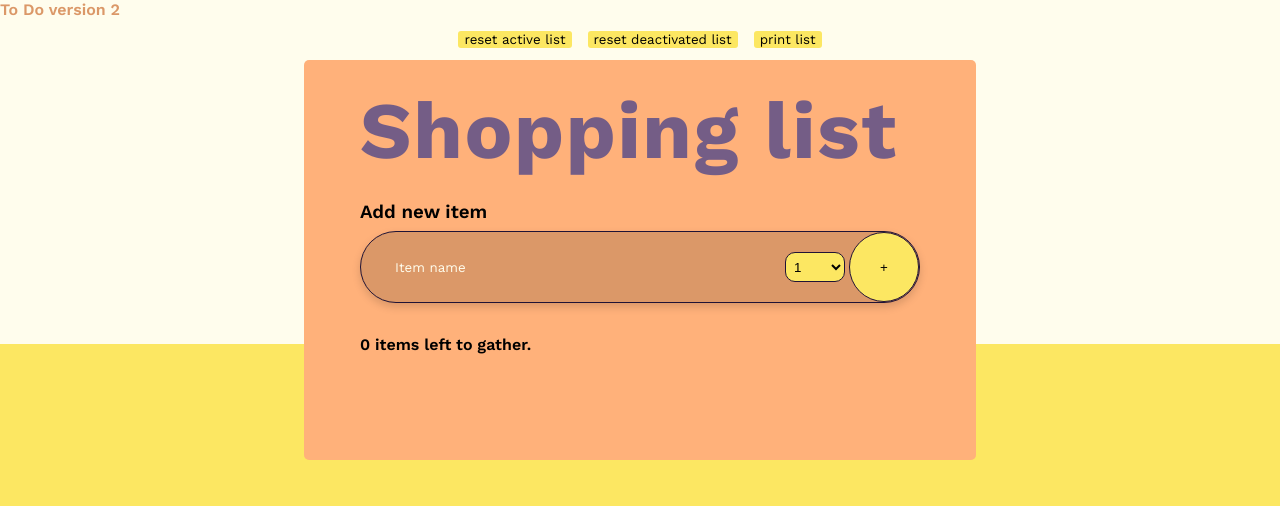
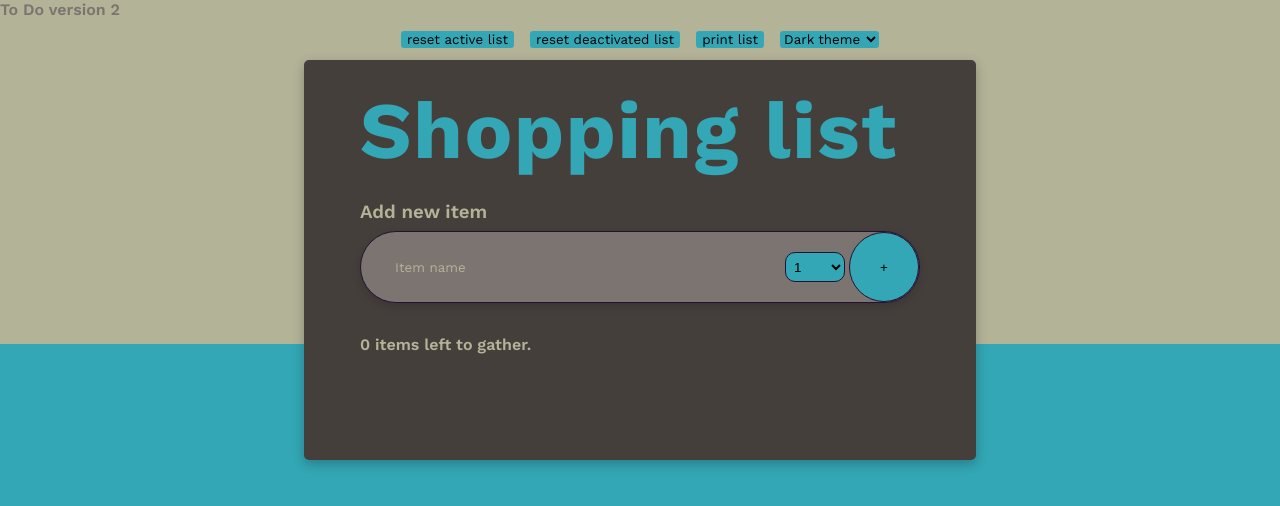
Before and after one commit to snotbroder/toDo-2, a plain HTML site: page index.html in a window 1280 px wide. Drawn offline with nearby package versions, Linux system fonts and the light colour scheme.

Commit message:
tilføjet theme switcher, og yderligere kommentarer i scriptet

```diff
--- a/index.html
+++ b/index.html
@@ -13,12 +13,16 @@
         rel="stylesheet">
 </head>
 
-<body>
+<body data-theme="dark">
     <h5>To Do version 2</h5>
     <div class="control-panel">
         <button id="resetList">reset active list</button>
         <button id="resetDeactivatedList">reset deactivated list</button>
         <button id="printList">print list</button>
+        <select class="themeSelector" name="theme">
+            <option value="dark">Dark theme</option>
+            <option value="light">Light theme</option>
+        </select>
     </div>
     <section class="list">
 
--- a/script.js
+++ b/script.js
@@ -3,11 +3,26 @@
 // Load items from localStorage arrays
 let list = JSON.parse(localStorage.getItem("taskList")) || [];
 let deactivatedList = JSON.parse(localStorage.getItem("deactivatedList")) || [];
+// Variables for color theme
+const domContent = document.querySelector("body");
+const selectElement = document.querySelector(".themeSelector");
 
 // Display items on page load
 document.addEventListener("DOMContentLoaded", () => {
   list.forEach(displayTask);
   deactivatedList.forEach(displayDeactivatedTask);
+
+  selectElement.addEventListener("change", (event) => {
+    console.log(`chosen: ${event.target.value}`);
+
+    if (event.target.value === "light") {
+      console.log();
+      domContent.dataset.theme = "light";
+    }
+    if (event.target.value === "dark") {
+      domContent.dataset.theme = "dark";
+    }
+  });
 });
 
 // Create item Button Event
--- a/style.css
+++ b/style.css
@@ -2,6 +2,7 @@
   margin: 0;
 }
 :root {
+  [data-theme="light"] {
     --primary: #ffb17a;
     --secondary: #fce762;
     --tertiary: #201335;
@@ -11,7 +12,18 @@
     --accent3: #e8e6d6;
 
     --background: #fffded;
+  }
+  [data-theme="dark"] {
+    --primary: #453f3c;
+    --secondary: #33a7b5;
+    --tertiary: #201335;
 
+    --accent1: #33a7b5;
+    --accent2: #7c7470;
+    --accent3: #d8d9b4;
+
+    --background: #b2b397;
+  }
   p {
     font-family: "Work Sans", sans-serif;
     font-optical-sizing: auto;
@@ -29,6 +41,7 @@
     font-optical-sizing: auto;
     font-weight: 600;
     font-style: normal;
+    color: var(--background);
   }
 
   h4 {
@@ -36,6 +49,10 @@
     font-optical-sizing: auto;
     font-weight: 600;
     font-style: normal;
+
+    &#activeNumber {
+      color: var(--background);
+    }
   }
   h5 {
     font-family: "Work Sans", sans-serif;
@@ -70,6 +87,14 @@ body {
       background-color: var(--accent3);
     }
   }
+
+  .themeSelector {
+    border: 0;
+    background-color: var(--secondary);
+    font-family: "Work Sans", sans-serif;
+    margin: 0.25rem;
+    border-radius: 3px;
+  }
 }
 .list {
   margin-left: auto;
@@ -82,6 +107,7 @@ body {
   flex-direction: column;
   padding: 3.5rem;
   padding-top: 1.5rem;
+  box-shadow: 0px 4px 12px 0px rgba(0, 0, 0, 0.25);
 
   h1 {
     color: var(--accent1);
```
Lines whose indentation alone changed are shown as unchanged.
